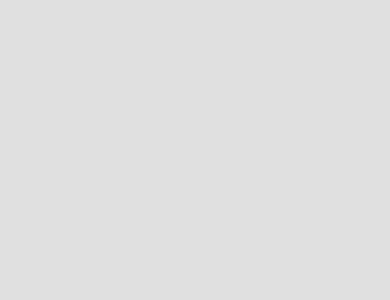
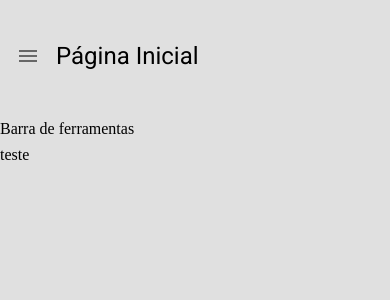
Before and after one commit to Jorgix/dashboard-x, a React (Create React App) app: page /pagina-inicial in a window 390 px wide. Shown: the top 300 px of the page. Built offline with nearby package versions, Linux system fonts and the light colour scheme.

Commit message:
feat: Adição do corpo das páginas

```diff
--- /dev/null
+++ b/src/pages/dashboard/Dashboard.tsx
@@ -0,0 +1,5 @@
+import { LayoutBasedePagina } from "../../shared/layouts";
+
+export const Dashboard = () => {
+  return <LayoutBasedePagina titulo="Página Inicial">teste</LayoutBasedePagina>;
+};
--- a/src/pages/index.ts
+++ b/src/pages/index.ts
@@ -1 +1 @@
-export {};
+export * from './dashboard/Dashboard';
--- a/src/routes/index.tsx
+++ b/src/routes/index.tsx
@@ -1,10 +1,10 @@
-import { Button } from "@mui/material";
 import { Routes, Route, Navigate } from "react-router-dom";
 import { useDrawerContext } from "../shared/contexts";
 import { useEffect } from "react";
+import { Dashboard } from "../pages";
 
 export const AppRoutes = () => {
-  const { toggleDrawerOpen, setDrawerOption } = useDrawerContext();
+  const { setDrawerOption } = useDrawerContext();
 
   useEffect(() => {
     setDrawerOption([
@@ -18,18 +18,7 @@
 
   return (
     <Routes>
-      <Route
-        path="/dashboard"
-        element={
-          <Button
-            variant="contained"
-            color="primary"
-            onClick={toggleDrawerOpen}
-          >
-            Toogle Theme
-          </Button>
-        }
-      />
+      <Route path="/pagina-inicial" element={<Dashboard />} />
       <Route path="*" element={<Navigate to="/pagina-inicial" />} />
     </Routes>
   );
--- a/src/shared/components/menu-lateral/menuLateral.tsx
+++ b/src/shared/components/menu-lateral/menuLateral.tsx
@@ -8,12 +8,11 @@
   ListItemButton,
   ListItemIcon,
   ListItemText,
-  ListSubheader,
   useMediaQuery,
   useTheme,
 } from "@mui/material";
 import React from "react";
-import logo from "../../themes/img/logo.png";
+import logo from "../../images/logo.png";
 import { useDrawerContext } from "../../contexts";
 import { Link, useMatch, useNavigate, useResolvedPath } from "react-router-dom";
 
--- /dev/null
+++ b/src/shared/layouts/LayoutBasedePagina.tsx
@@ -0,0 +1,42 @@
+import { Box, useTheme, Icon, IconButton, useMediaQuery } from "@mui/material";
+import React from "react";
+import Typography from "@mui/material/Typography";
+import { useDrawerContext } from "../contexts";
+
+interface ILayoutBasedePaginaProps {
+  children: React.ReactNode;
+  titulo: string;
+}
+
+export const LayoutBasedePagina: React.FC<ILayoutBasedePaginaProps> = ({
+  children,
+  titulo,
+}) => {
+  const theme = useTheme();
+
+  const smDown = useMediaQuery(theme.breakpoints.down("sm"));
+
+  const { toggleDrawerOpen } = useDrawerContext();
+
+  return (
+    <Box height={"100%"} display={"flex"} flexDirection={"column"} gap={1}>
+      <Box
+        padding={1}
+        height={theme.spacing(12)}
+        alignItems={"center"}
+        display={"flex"}
+        gap={1}
+      >
+        {smDown && (
+          <IconButton onClick={toggleDrawerOpen}>
+            <Icon>menu</Icon>
+          </IconButton>
+        )}
+
+        <Typography variant="h5">{titulo}</Typography>
+      </Box>
+      <Box>Barra de ferramentas</Box>
+      <Box>{children}</Box>
+    </Box>
+  );
+};
--- a/src/shared/layouts/index.ts
+++ b/src/shared/layouts/index.ts
@@ -1 +1 @@
-export {};
+export * from "./LayoutBasedePagina";
--- a/src/shared/themes/Light.ts
+++ b/src/shared/themes/Light.ts
@@ -1,6 +1,6 @@
 import { cyan, red } from "@mui/material/colors";
 import { createTheme } from "@mui/material/styles";
-import logo from './img/logo.png';
+
 
 export const lightTheme = createTheme({
     palette: {
@@ -23,12 +23,3 @@
     },
 
 });
-
-const customTheme = {
-    ...lightTheme,
-    logo: {
-        logoURL: `url(${logo})`
-    },
-};
-
-export const themeImages = createTheme(customTheme);
```
Also changed, not shown: src/shared/images/logo.png (renamed from src/shared/themes/img/logo.png), 1 other file (tests, documents, lock files or other folders).
